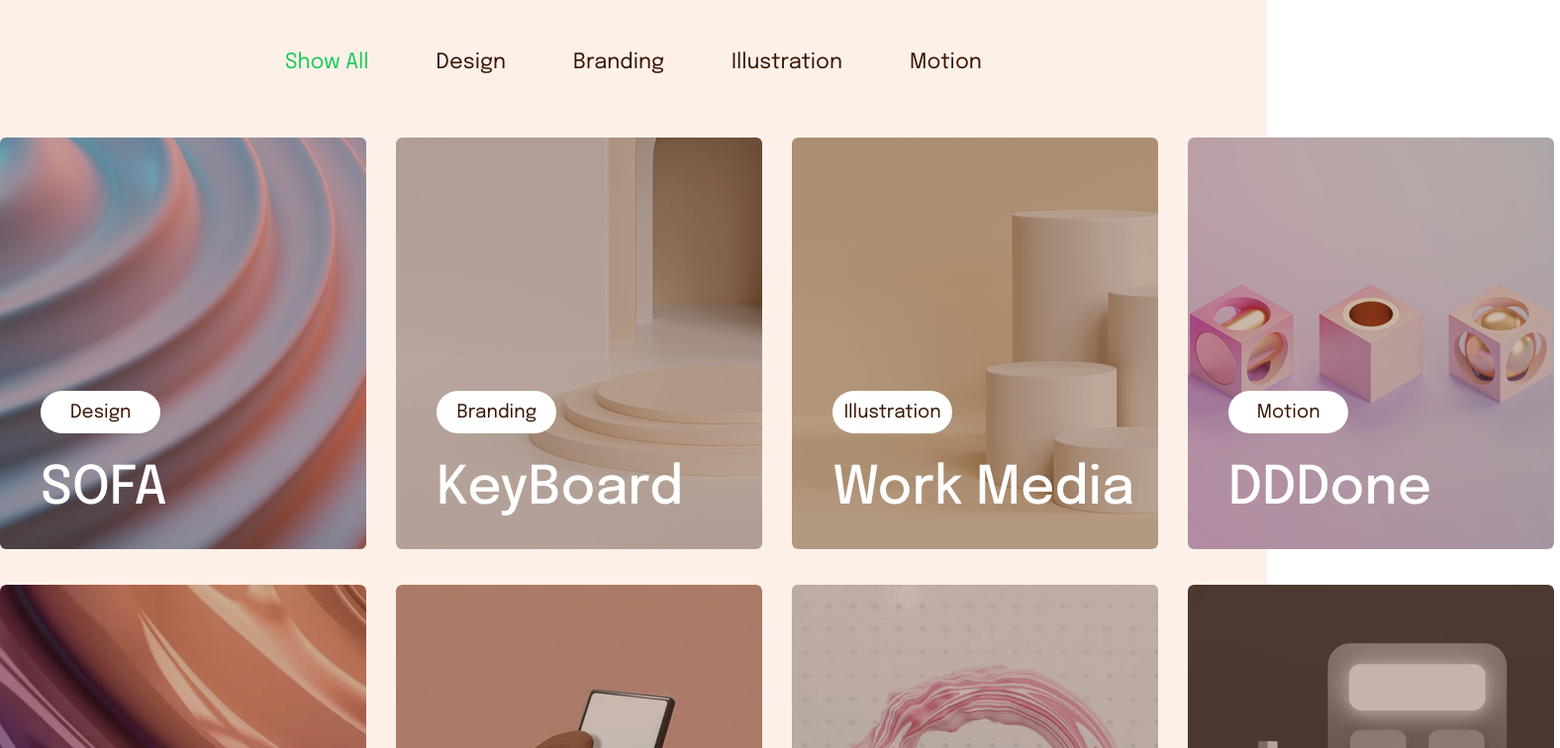
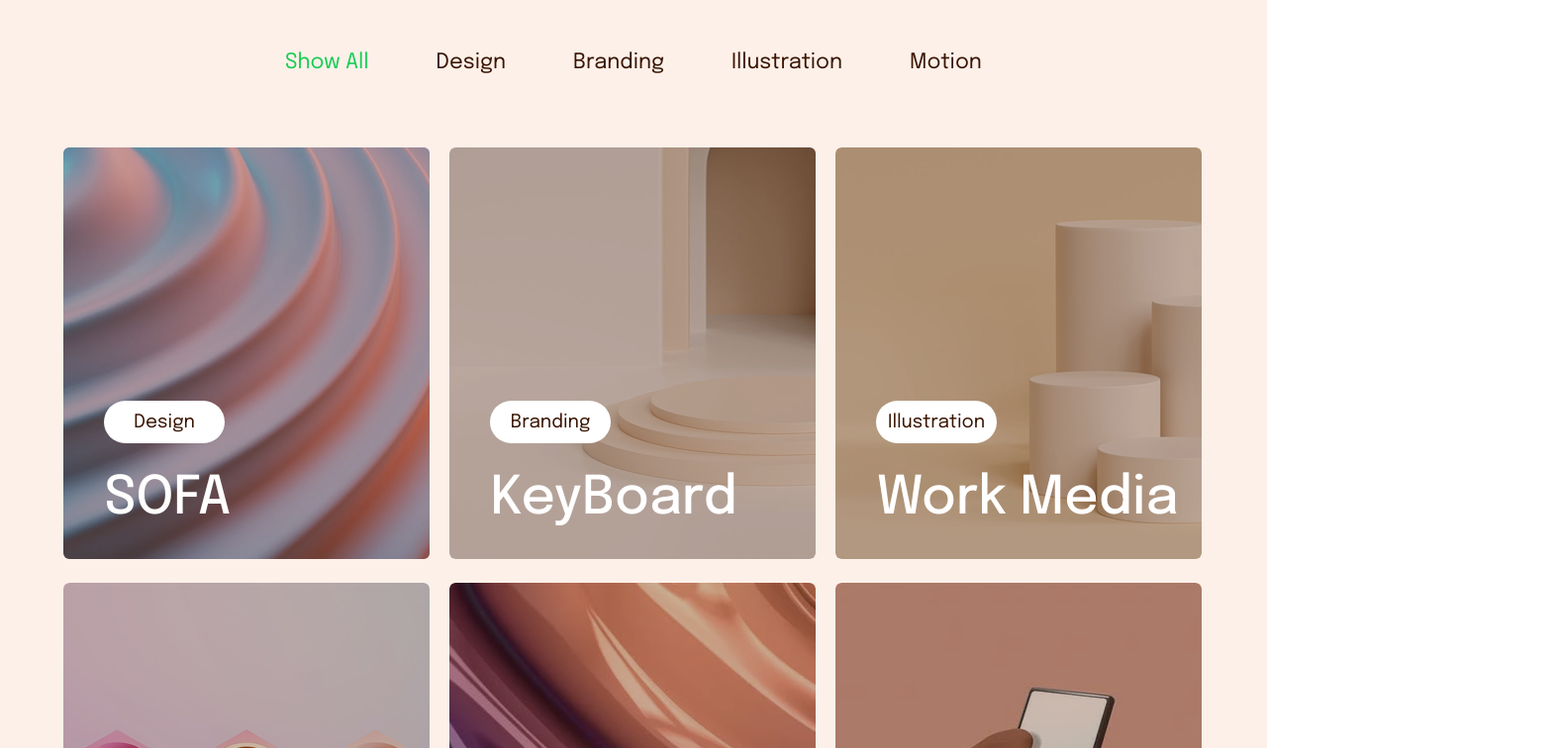
Before and after one commit to semwett0301/test-for-jupiter, a React (Create React App) app: page / in a window 1280 px wide. Shown: the part 600-1356 px from the top of the page at 99% size, 1576 px wide, since content can reach past the window. Built offline with nearby package versions, Linux system fonts and the light colour scheme.

Commit message:
Fix grid and deleting

```diff
--- a/src/components/functional-components/Main/Grid/Grid.jsx
+++ b/src/components/functional-components/Main/Grid/Grid.jsx
@@ -4,7 +4,6 @@ import {useSelector} from "react-redux";
 
 const Grid = () => {
     const tiles = useSelector(state => state.tile.tiles)
-    console.log(tiles)
     return (
         <GridView tiles={tiles}/>
     );
--- a/src/components/view-components/GridView/GridView.jsx
+++ b/src/components/view-components/GridView/GridView.jsx
@@ -1,7 +1,7 @@
 import React from 'react';
 import Tile from "./Tile/Tile";
 import classes from './GridView.module.css'
-import {useDispatch, useSelector} from "react-redux";
+import {useSelector} from "react-redux";
 
 const GridView = (props) => {
     const select = useSelector(state => state.select)
--- a/src/components/view-components/GridView/GridView.module.css
+++ b/src/components/view-components/GridView/GridView.module.css
@@ -1,21 +1,31 @@
-.grid_wrapper {
-    max-width: 98.5em;
-
-    display: grid;
-    grid-template-columns: repeat(auto-fit, minmax(23.5em, 1fr));
-    grid-row-gap: 2em;
-    grid-column-gap: 1.5em;
+.main_wrapper {
+    background-color: #FDF0E9;
+    width: 100%;
+    display: flex;
+    justify-content: center;
 }
 
-.main_wrapper {
-    justify-items: center;
-    display: grid;
-
-    background-color: #FDF0E9;
-
+.grid_wrapper {
+    margin: 0 auto;
+    max-width: 97.5em;
+    width: auto;
+    display: inline-flex;
+    flex-wrap: wrap;
 }
 
 .selected_tile {
     border-radius: 2px;
     border: 5px solid #4FE24A;
 }
+
+@media (min-width: 1174px) and (max-width: 1556px) {
+    .grid_wrapper {
+        max-width: 73.2em;
+    }
+}
+
+@media (max-width: 1173px) {
+    .grid_wrapper {
+        max-width: 48.8em;
+    }
+}
--- a/src/components/view-components/GridView/Tile/Tile.jsx
+++ b/src/components/view-components/GridView/Tile/Tile.jsx
@@ -2,7 +2,7 @@ import React from 'react';
 import TileButton from "./TileButton/TileButton";
 import TileText from "./TileText/TileText";
 import classes from './Tile.module.css'
-import {useDispatch, useSelector} from "react-redux";
+import {useDispatch} from "react-redux";
 import TileDelButton from "./TileDelButton/TileDelButton";
 
 const Tile = (props) => {
--- a/src/components/view-components/GridView/Tile/Tile.module.css
+++ b/src/components/view-components/GridView/Tile/Tile.module.css
@@ -1,7 +1,8 @@
 .tile_wrapper {
     position: relative;
-    max-width: 23.125em;
+    width: 23.125em;
 
+    margin: 10px;
 }
 
 
--- a/src/components/view-components/GridView/Tile/TileDelButton/TileDelButton.jsx
+++ b/src/components/view-components/GridView/Tile/TileDelButton/TileDelButton.jsx
@@ -5,8 +5,9 @@ import classes from './TileDelButton.module.css'
 const TileDelButton = (props) => {
     const dispacher = useDispatch()
 
+    let showClass = ''
     if (props.select) {
-        document.getElementsByClassName(classes.del_button)[props.num - 1].classList.add(classes.shown_del_button)
+        showClass = classes.shown_del_button
     }
 
     const onClick = () => {
@@ -17,7 +18,7 @@ const TileDelButton = (props) => {
     }
 
     return (
-        <div className={classes.del_button} onClick={onClick}>
+        <div className={classes.del_button + ' ' + showClass} onClick={onClick}>
             {props.children}
         </div>
     );
--- a/src/store/reducers/tileReducer.js
+++ b/src/store/reducers/tileReducer.js
@@ -22,7 +22,7 @@ export const tileReducer = (state = defaultTiles, action) => {
             defaultTiles.allTiles.forEach(
                 elem => {
                     let newElem = Object.assign({}, elem)
-                    newElem.key += state.allTiles.length
+                    newElem.key += state.allTiles[state.allTiles.length - 1].key
                     extraTiles.push(newElem)
                 }
             )
```
